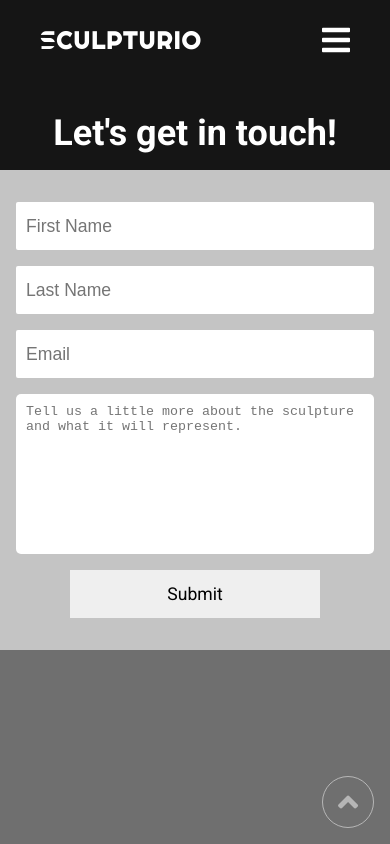
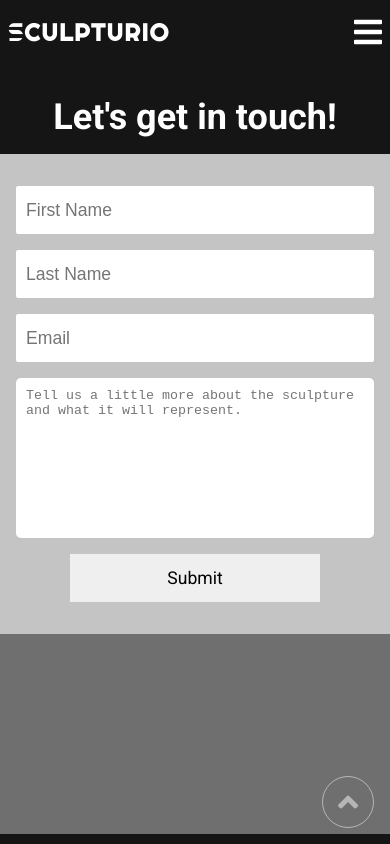
Before and after one commit to AbNassif/Staturio, a plain HTML site: page contact.html in a window 390 px wide. Shown: the top 844 px of the page. Drawn offline with nearby package versions, Linux system fonts and the light colour scheme.

Commit message:
Fixing minor design flow errors with nav bar

```diff
--- a/css/about.css
+++ b/css/about.css
@@ -138,12 +138,12 @@ main {
   z-index: 1;
   position: relative;
   background-color: var(--mainDark);
+  padding: 0.5rem 2rem;
 }
 
 main nav {
-  margin: 0.5rem 2rem;
+  height: 3rem;
 
-  height: 3rem;
   display: flex;
   align-items: center;
   justify-content: space-between;
--- a/css/contact.css
+++ b/css/contact.css
@@ -131,7 +131,6 @@ button {
 ****************************************************************/
 
 main {
-  padding: 0.1px 0 0 0;
   width: 100%;
   max-width: 1440px;
   margin: 0 auto;
@@ -139,11 +138,10 @@ main {
   position: relative;
   background-color: var(--mainDark);
   z-index: 5;
+  padding: 0.5rem 2rem;
 }
 
 main nav {
-  margin: 0.5rem 2rem;
-
   height: 3rem;
   display: flex;
   align-items: center;
--- a/css/home.css
+++ b/css/home.css
@@ -144,7 +144,7 @@ main {
   min-height: 550px;
   width: 100%;
   max-width: 1440px;
-  padding: 0.5rem 2rem 0;
+  padding: 0.5rem 2rem;
   margin: auto;
   display: grid;
   grid-template-rows: 3rem calc(100% - 3rem);
@@ -554,6 +554,8 @@ section.introduction {
 .cardWrapper {
   display: flex;
   flex-direction: column;
+  position: relative;
+  z-index: 0;
 }
 
 .card {
@@ -905,7 +907,7 @@ section.introduction {
   margin: auto;
   width: 100%;
   height: 100vh;
-  max-height: 775px;
+  max-height: 700px;
   margin-top: 2rem;
 }
 
@@ -915,6 +917,14 @@ section.introduction {
     display: block;
     margin: 0;
     text-align: center;
+  }
+}
+
+@media only screen and (max-width: 550px) {
+  .videoIntro iframe {
+    max-height: 300px;
+    /* height: 100%;
+    max-height: unset; */
   }
 }
 
```
